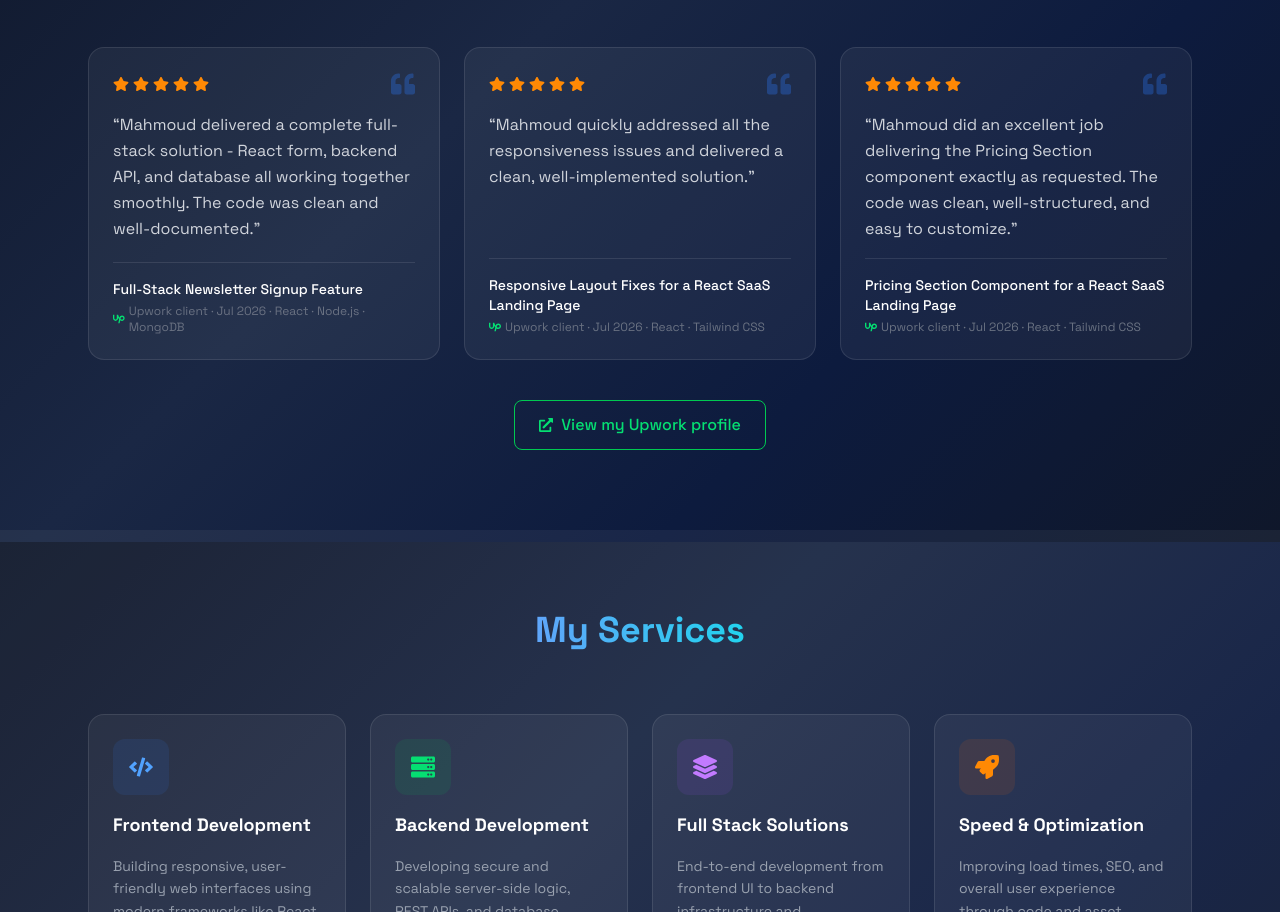
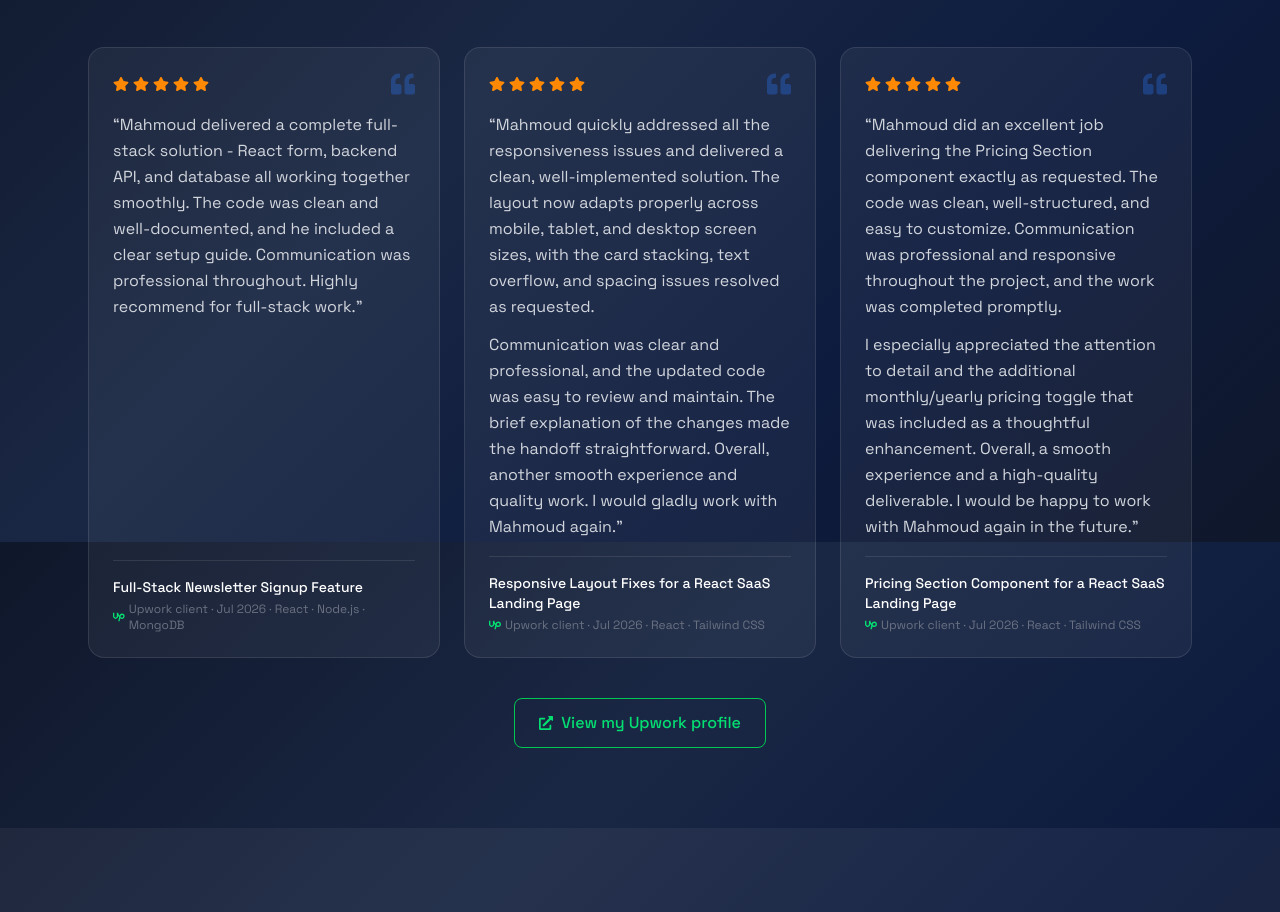
Before and after one commit to MahmoudElsh3rawy/portfolio, a React (Vite) app: page / in a window 1280 px wide. Shown: the part 3458-4370 px from the top of the page. Built offline with nearby package versions, Linux system fonts and the light colour scheme; no server answers.

Commit message:
content: use full Upwork review text in testimonials
Replaces the truncated quotes with the complete reviews, keeping the
clients' paragraph breaks.

```diff
--- a/src/components/Testimonials.jsx
+++ b/src/components/Testimonials.jsx
@@ -12,22 +12,27 @@ const testimonials = [
     project: 'Full-Stack Newsletter Signup Feature',
     tech: 'React · Node.js · MongoDB',
     date: 'Jul 2026',
-    quote:
-      'Mahmoud delivered a complete full-stack solution - React form, backend API, and database all working together smoothly. The code was clean and well-documented.',
+    quote: [
+      'Mahmoud delivered a complete full-stack solution - React form, backend API, and database all working together smoothly. The code was clean and well-documented, and he included a clear setup guide. Communication was professional throughout. Highly recommend for full-stack work.',
+    ],
   },
   {
     project: 'Responsive Layout Fixes for a React SaaS Landing Page',
     tech: 'React · Tailwind CSS',
     date: 'Jul 2026',
-    quote:
-      'Mahmoud quickly addressed all the responsiveness issues and delivered a clean, well-implemented solution.',
+    quote: [
+      'Mahmoud quickly addressed all the responsiveness issues and delivered a clean, well-implemented solution. The layout now adapts properly across mobile, tablet, and desktop screen sizes, with the card stacking, text overflow, and spacing issues resolved as requested.',
+      'Communication was clear and professional, and the updated code was easy to review and maintain. The brief explanation of the changes made the handoff straightforward. Overall, another smooth experience and quality work. I would gladly work with Mahmoud again.',
+    ],
   },
   {
     project: 'Pricing Section Component for a React SaaS Landing Page',
     tech: 'React · Tailwind CSS',
     date: 'Jul 2026',
-    quote:
-      'Mahmoud did an excellent job delivering the Pricing Section component exactly as requested. The code was clean, well-structured, and easy to customize.',
+    quote: [
+      'Mahmoud did an excellent job delivering the Pricing Section component exactly as requested. The code was clean, well-structured, and easy to customize. Communication was professional and responsive throughout the project, and the work was completed promptly.',
+      'I especially appreciated the attention to detail and the additional monthly/yearly pricing toggle that was included as a thoughtful enhancement. Overall, a smooth experience and a high-quality deliverable. I would be happy to work with Mahmoud again in the future.',
+    ],
   },
 ]
 
@@ -70,8 +75,14 @@ function Testimonials() {
                 </div>
                 <FaQuoteLeft className="text-blue-500/30 text-2xl" />
               </div>
-              <blockquote className="text-gray-300 leading-relaxed flex-1">
-                “{item.quote}”
+              <blockquote className="text-gray-300 leading-relaxed flex-1 flex flex-col gap-3">
+                {item.quote.map((paragraph, i) => (
+                  <p key={i}>
+                    {i === 0 && '“'}
+                    {paragraph}
+                    {i === item.quote.length - 1 && '”'}
+                  </p>
+                ))}
               </blockquote>
               <figcaption className="border-t border-white/10 pt-4">
                 <p className="text-white font-medium text-sm">{item.project}</p>
```
